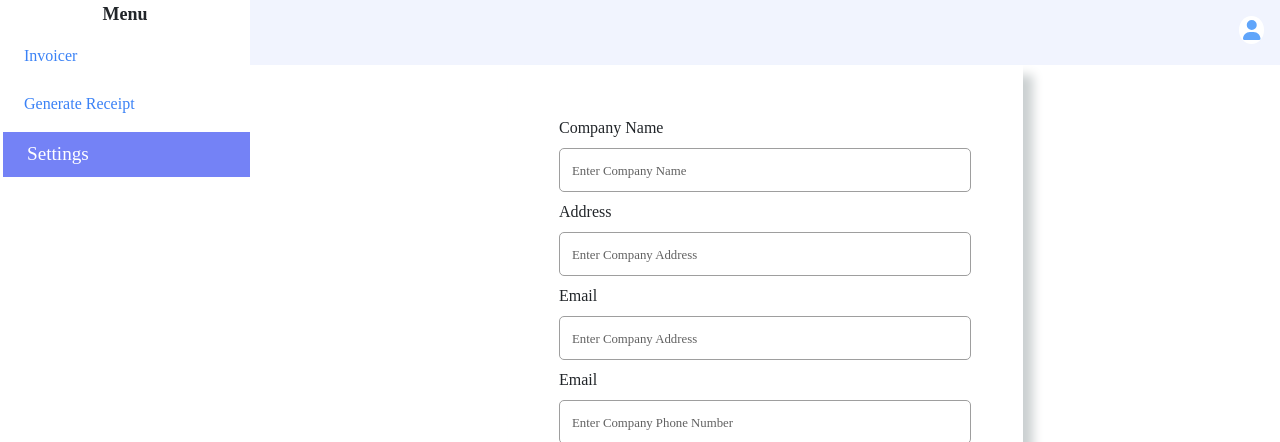
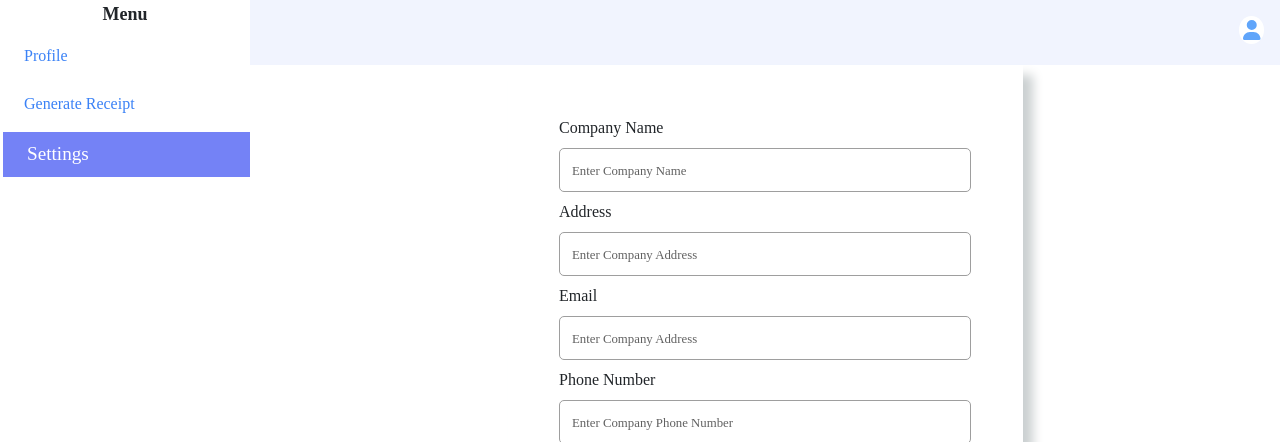
Before and after one commit to tobidechamp15/Receipt-Generator, a React (Create React App) app: page /invoicer/settings in a window 1280 px wide. Shown: the top 442 px of the page. Built offline with nearby package versions, Linux system fonts and the light colour scheme; a web font is replaced by a local one.

Commit message:
dev changes

```diff
--- a/src/Components/Invoicer.js
+++ b/src/Components/Invoicer.js
@@ -40,13 +40,13 @@ const Invoicer = () => {
           <section className="text-lg font-bold  text-center">Menu</section>
 
           <NavLink
-            to="/invoicer/receipt"
+            to="/invoicer/profile"
             className={({ isActive }) =>
               `${isActive ? "active-tab" : "text-blue-500"} sideBar-tabs
               `
             }
           >
-            Invoicer
+            Profile
           </NavLink>
           <NavLink
             to="/invoicer/home"
--- a/src/Components/Settings.js
+++ b/src/Components/Settings.js
@@ -34,7 +34,7 @@ const Settings = () => {
             />
           </div>
           <div className="flex flex-col gap-2">
-            <span>Email</span>
+            <span>Phone Number</span>
             <input
               type="number"
               className="input-box input"
```
